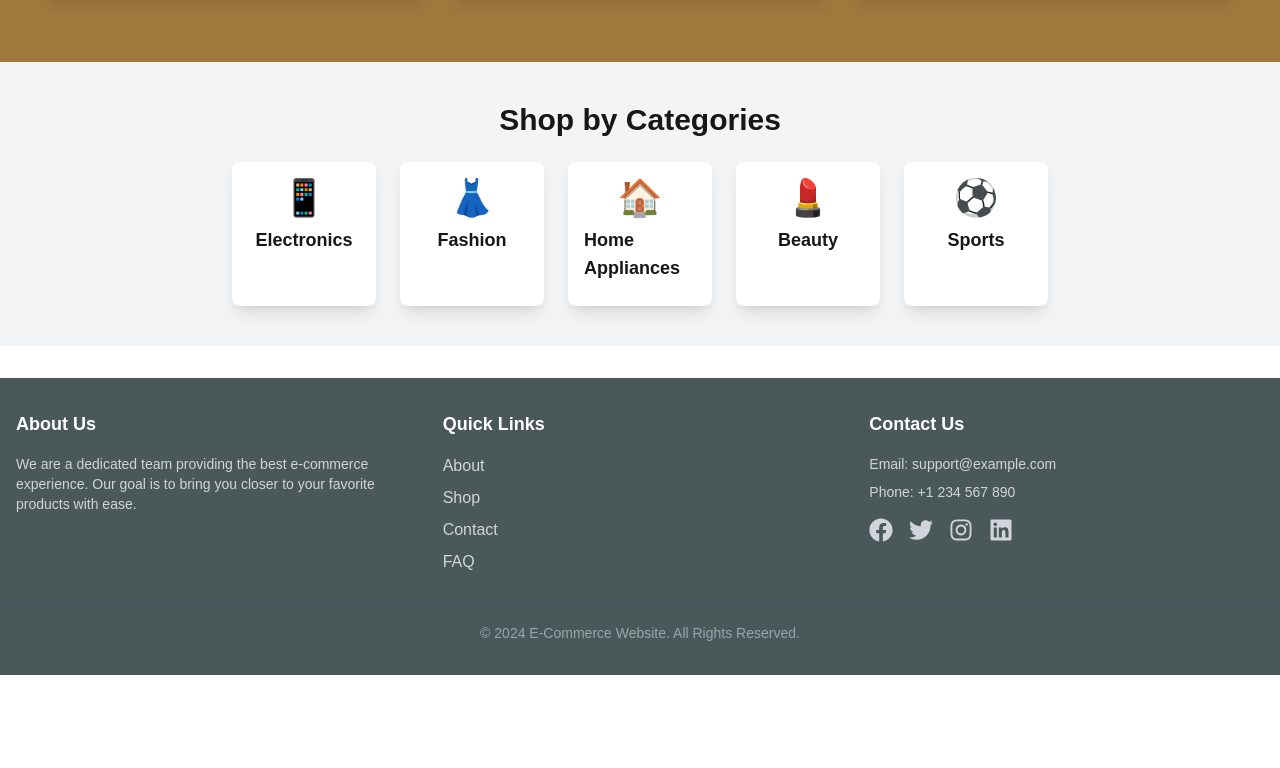
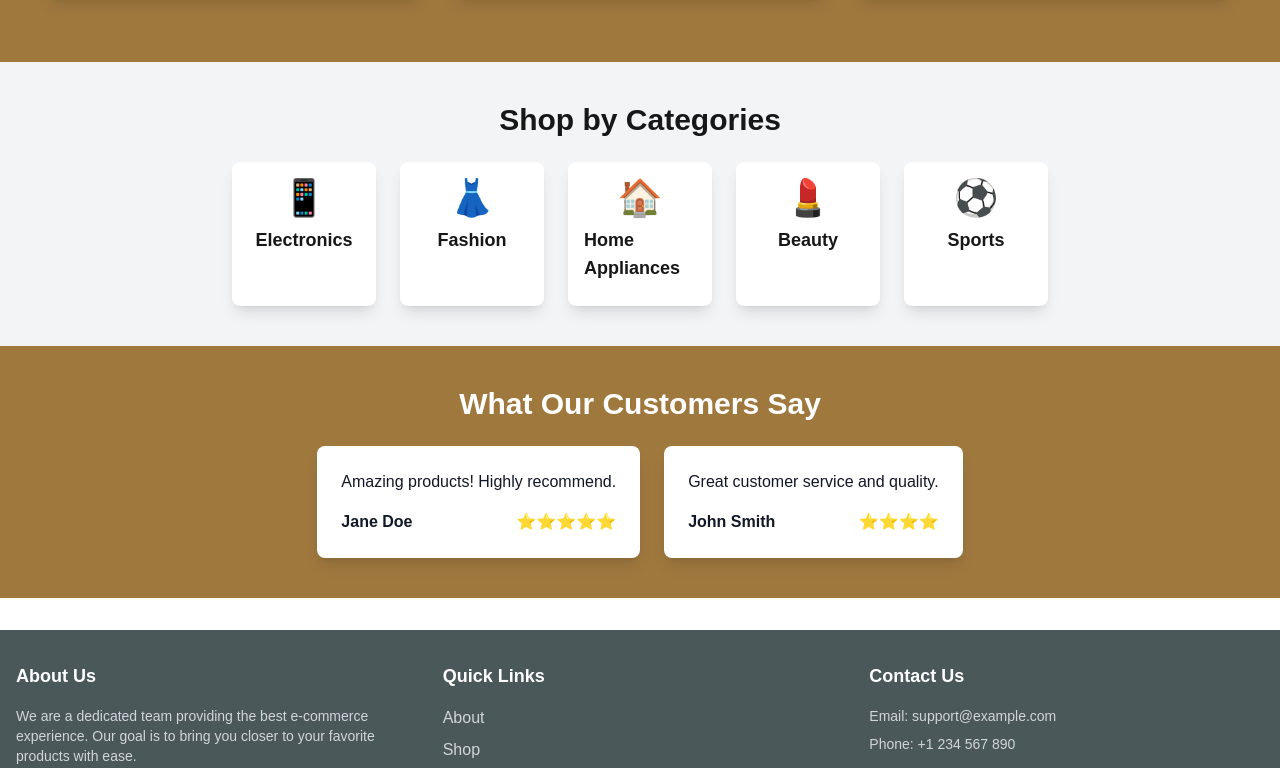
Before and after one commit to Bz14/E-Commerce-Website, a Next.js app in the folder Frontend/ecommerce/: page / in a window 1280 px wide. Shown: the part 1732-2500 px from the top of the page. Before the commit the page ends 2407 px from the top, so only its background shows below. Built offline with nearby package versions, Linux system fonts and the light colour scheme.

Commit message:
Testimonial section added.

```diff
--- /dev/null
+++ b/Frontend/ecommerce/src/app/Components/Testimonials/testimonials.tsx
@@ -0,0 +1,38 @@
+const Testimonials = () => {
+  const testimonials = [
+    {
+      name: "Jane Doe",
+      feedback: "Amazing products! Highly recommend.",
+      rating: 5,
+    },
+    {
+      name: "John Smith",
+      feedback: "Great customer service and quality.",
+      rating: 4,
+    },
+  ];
+
+  return (
+    <section className="py-10 bg-primaryBrown text-white">
+      <h2 className="text-3xl font-bold text-center mb-6">
+        What Our Customers Say
+      </h2>
+      <div className="flex flex-wrap justify-center gap-6">
+        {testimonials.map((testimony, index) => (
+          <div
+            key={index}
+            className="p-6 bg-white text-gray-900 rounded-lg shadow-lg max-w-sm"
+          >
+            <p className="mb-4">{testimony.feedback}</p>
+            <div className="flex items-center justify-between">
+              <span className="font-bold">{testimony.name}</span>
+              <span>{"⭐".repeat(testimony.rating)}</span>
+            </div>
+          </div>
+        ))}
+      </div>
+    </section>
+  );
+};
+
+export default Testimonials;
--- a/Frontend/ecommerce/src/app/page.tsx
+++ b/Frontend/ecommerce/src/app/page.tsx
@@ -11,6 +11,7 @@ import { useEffect } from "react";
 import { fetchFeaturedProducts } from "./store/slices/featuredProductSlice";
 import { RootState } from "@/app/store";
 import Categories from "./Components/home_page/Catagories/catagories";
+import Testimonials from "./Components/Testimonials/testimonials";
 
 function Home() {
   const dispatch: AppDispatch = useDispatch();
@@ -38,6 +39,7 @@ function Home() {
       <Featured products={products} loading={loading} error={error} />
       <Brands />
       <Categories />
+      <Testimonials />
     </PrimeReactProvider>
   );
 }
```
